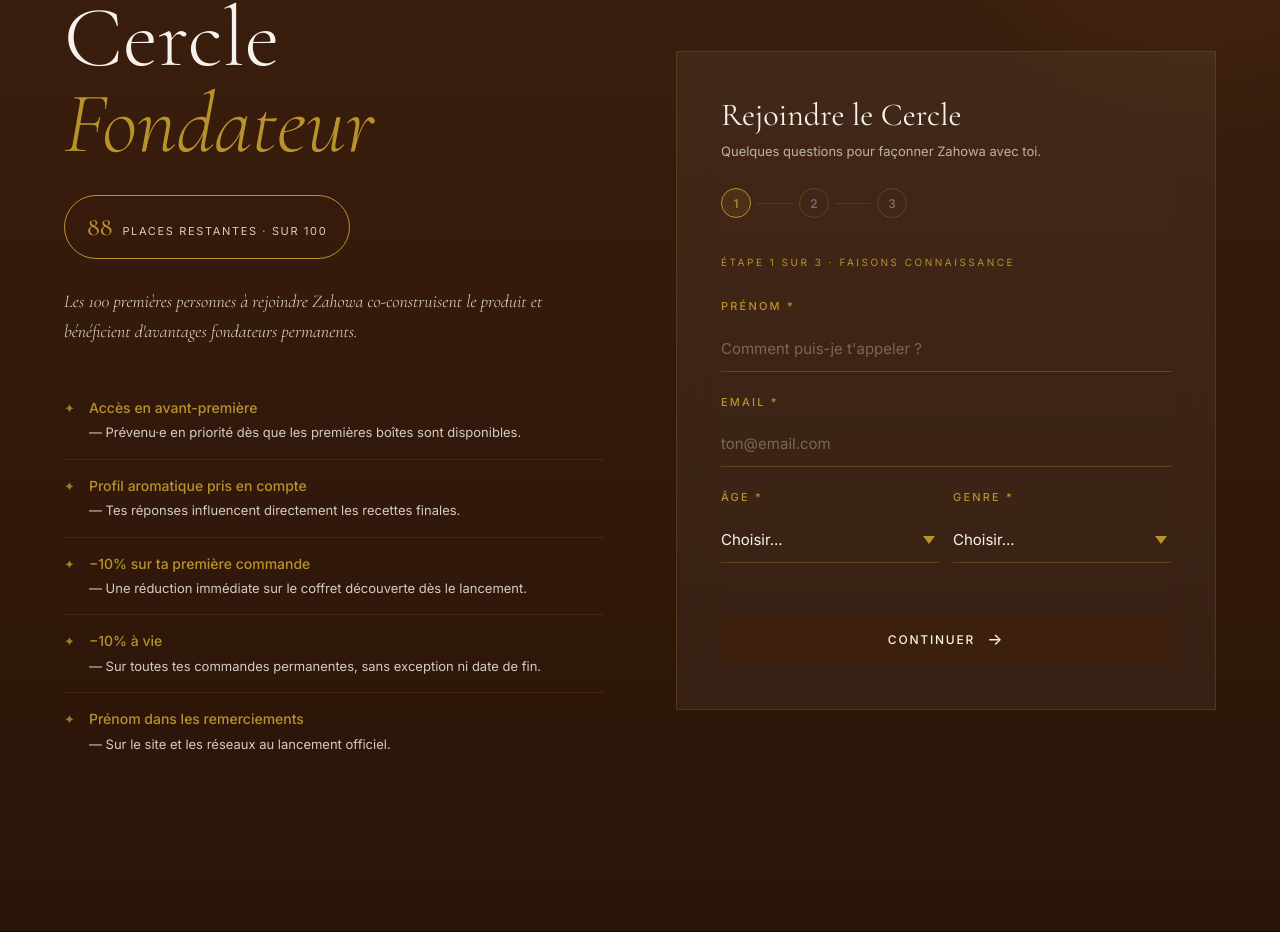
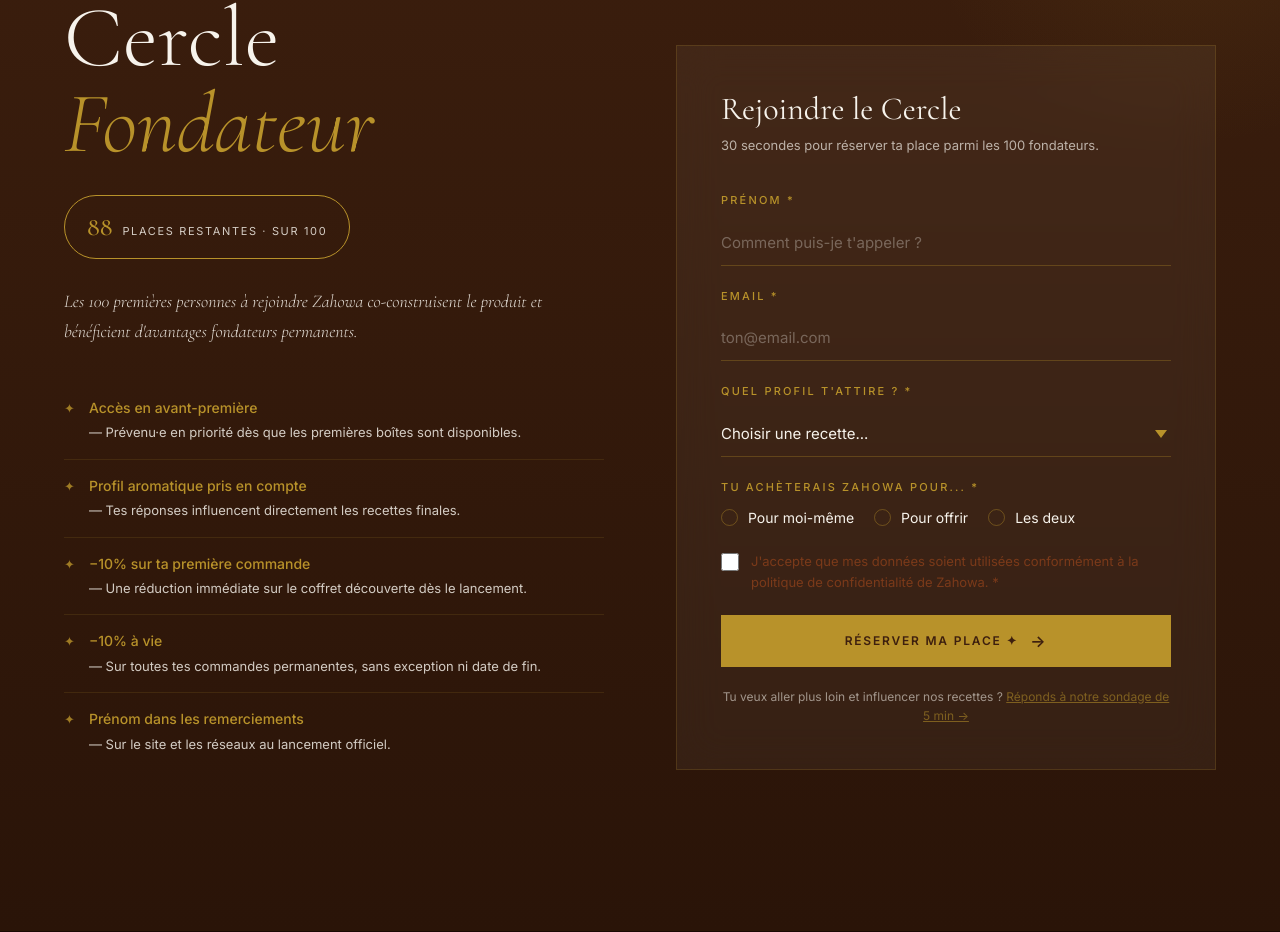
Before and after one commit to bussinessRhazal/zahowa, a React (Vite) app: page / in a window 1280 px wide. Shown: the part 4106-5038 px from the top of the page. Built offline with nearby package versions, Linux system fonts and the light colour scheme.

Commit message:
Update FoundersForm.jsx

```diff
--- a/src/components/FoundersForm.jsx
+++ b/src/components/FoundersForm.jsx
@@ -3,19 +3,20 @@
 import { SITE_CONFIG, FORM_OPTIONS } from '../data/siteConfig';
 
 export default function FoundersForm() {
-  const { register, handleSubmit, formState: { errors, isSubmitting }, reset } = useForm({ mode: 'onTouched' });
+  const {
+    register,
+    handleSubmit,
+    formState: { errors, isSubmitting },
+    reset
+  } = useForm({ mode: 'onTouched' });
   const [status, setStatus] = useState(null);
-  const [step, setStep] = useState(1);
 
   const onSubmit = async (data) => {
     try {
-    const moments = Array.isArray(data.moments)
-      ? data.moments.join(', ')
-      : (data.moments || '');
       const res = await fetch(SITE_CONFIG.formEndpoint, {
         method: 'POST',
         headers: { 'Content-Type': 'application/json', 'Accept': 'application/json' },
-      body: JSON.stringify({ ...data, moments })
+        body: JSON.stringify(data)
       });
       if (res.ok) { setStatus('success'); reset(); }
       else throw new Error();
@@ -33,24 +34,27 @@
         </div>
         <h3 className="founders-form__success-title">Shukran !</h3>
         <p className="founders-form__success-text">
-        Tu es dans la liste. On te prévient en avant-première<br />
-        dès que Zahowa est prête.
+          Tu es désormais l'un·e des 100 fondateurs·rices de Zahowa.<br />
+          Un email de confirmation arrive dans quelques minutes.
         </p>
         <p className="founders-form__success-social-label">Suis-nous sur les réseaux</p>
         <div className="founders-form__success-socials">
-        <a href="https://www.facebook.com/zahowacoffee/" target="_blank" rel="noopener noreferrer" className="success-social-btn" aria-label="Facebook">
-          <svg width="18" height="18" viewBox="0 0 24 24" fill="currentColor"><path d="M18 2h-3a5 5 0 0 0-5 5v3H7v4h3v8h4v-8h3l1-4h-4V7a1 1 0 0 1 1-1h3z"/></svg>
+          {[
+            { href: 'https://www.instagram.com/zahowacoffee/', label: 'Instagram', icon: <svg width="18" height="18" viewBox="0 0 24 24" fill="none" stroke="#3D1F0E" strokeWidth="2" strokeLinecap="round"><rect x="2" y="2" width="20" height="20" rx="5"/><circle cx="12" cy="12" r="4"/><circle cx="17.5" cy="6.5" r="1" fill="#3D1F0E" stroke="none"/></svg> },
+            { href: 'https://www.tiktok.com/@zahowacoffee', label: 'TikTok', icon: <svg width="18" height="18" viewBox="0 0 24 24" fill="#3D1F0E"><path d="M19.59 6.69a4.83 4.83 0 0 1-3.77-4.25V2h-3.45v13.67a2.89 2.89 0 0 1-2.88 2.5 2.89 2.89 0 0 1-2.89-2.89 2.89 2.89 0 0 1 2.89-2.89c.28 0 .54.04.79.1V9.01a6.34 6.34 0 0 0-6.13 6.33 6.34 6.34 0 0 0 12.67 0V8.69a8.18 8.18 0 0 0 4.78 1.52V6.76a4.85 4.85 0 0 1-1.01-.07z"/></svg> },
+            { href: 'https://www.facebook.com/zahowacoffee/', label: 'Facebook', icon: <svg width="18" height="18" viewBox="0 0 24 24" fill="#3D1F0E"><path d="M18 2h-3a5 5 0 0 0-5 5v3H7v4h3v8h4v-8h3l1-4h-4V7a1 1 0 0 1 1-1h3z"/></svg> },
+            { href: 'https://www.linkedin.com/company/zahowacoffee', label: 'LinkedIn', icon: <svg width="18" height="18" viewBox="0 0 24 24" fill="#3D1F0E"><path d="M16 8a6 6 0 0 1 6 6v7h-4v-7a2 2 0 0 0-4 0v7h-4v-7a6 6 0 0 1 6-6z"/><rect x="2" y="9" width="4" height="12"/><circle cx="4" cy="4" r="2"/></svg> }
+          ].map(s => (
+            <a key={s.label} href={s.href} target="_blank" rel="noopener noreferrer"
+              className="success-social-btn" aria-label={s.label}>{s.icon}</a>
+          ))}
+        </div>
+        <p style={{ marginTop: '24px', fontSize: '13px', opacity: 0.6 }}>
+          Tu veux aller plus loin ?{' '}
+          <a href="/sondage.html" style={{ color: 'var(--or-imperial)', textDecoration: 'underline' }}>
+            Réponds à notre sondage de 5 min →
           </a>
-        <a href="https://www.instagram.com/zahowacoffee/" target="_blank" rel="noopener noreferrer" className="success-social-btn" aria-label="Instagram">
-          <svg width="18" height="18" viewBox="0 0 24 24" fill="none" stroke="currentColor" strokeWidth="2" strokeLinecap="round" strokeLinejoin="round"><rect x="2" y="2" width="20" height="20" rx="5"/><circle cx="12" cy="12" r="4"/><circle cx="17.5" cy="6.5" r="0.5" fill="currentColor"/></svg>
-        </a>
-        <a href="https://www.tiktok.com/@zahowacoffee" target="_blank" rel="noopener noreferrer" className="success-social-btn" aria-label="TikTok">
-          <svg width="18" height="18" viewBox="0 0 24 24" fill="currentColor"><path d="M19.59 6.69a4.83 4.83 0 0 1-3.77-4.25V2h-3.45v13.67a2.89 2.89 0 0 1-2.88 2.5 2.89 2.89 0 0 1-2.89-2.89 2.89 2.89 0 0 1 2.89-2.89c.28 0 .54.04.79.1V9.01a6.33 6.33 0 0 0-.79-.05 6.34 6.34 0 0 0-6.34 6.34 6.34 6.34 0 0 0 6.34 6.34 6.34 6.34 0 0 0 6.33-6.34V8.69a8.18 8.18 0 0 0 4.78 1.52V6.76a4.85 4.85 0 0 1-1.01-.07z"/></svg>
-        </a>
-        <a href="https://www.linkedin.com/company/zahowacoffee" target="_blank" rel="noopener noreferrer" className="success-social-btn" aria-label="LinkedIn">
-          <svg width="18" height="18" viewBox="0 0 24 24" fill="currentColor"><path d="M16 8a6 6 0 0 1 6 6v7h-4v-7a2 2 0 0 0-2-2 2 2 0 0 0-2 2v7h-4v-7a6 6 0 0 1 6-6z"/><rect x="2" y="9" width="4" height="12"/><circle cx="4" cy="4" r="2"/></svg>
-        </a>
-      </div>
+        </p>
       </div>
     </div>
   );
@@ -59,135 +63,73 @@
     <div className="founders-form">
       <header className="founders-form__header">
         <h3 className="founders-form__title">Rejoindre le Cercle</h3>
-        <p className="founders-form__subtitle">Quelques questions pour façonner Zahowa avec toi.</p>
-        <div className="founders-form__steps" aria-hidden="true">
-          {[1,2,3].map((n, i) => (<>
-            {i > 0 && <span key={`l${n}`} className="founders-form__step-line" />}
-            <span key={n} className={`founders-form__step${step >= n ? ' is-active' : ''}`}>{n}</span>
-          </>))}
-        </div>
+        <p className="founders-form__subtitle">
+          30 secondes pour réserver ta place parmi les 100 fondateurs.
+        </p>
       </header>
 
       <form onSubmit={handleSubmit(onSubmit)} noValidate>
-        {step === 1 && (
-          <div className="founders-form__step-content">
-            <p className="founders-form__step-label">Étape 1 sur 3 · Faisons connaissance</p>
+
+        {/* Prénom */}
         <div className="form-group">
           <label htmlFor="prenom" className="form-label">Prénom *</label>
-              <input id="prenom" type="text" className={`form-input${errors.prenom ? ' has-error' : ''}`}
+          <input id="prenom" type="text"
+            className={`form-input${errors.prenom ? ' has-error' : ''}`}
             placeholder="Comment puis-je t'appeler ?"
-                {...register('prenom', { required: 'Ton prénom est requis', minLength: { value: 2, message: '2 caractères min.' } })} />
+            {...register('prenom', { required: 'Ton prénom est requis' })} />
           {errors.prenom && <span className="form-error">{errors.prenom.message}</span>}
         </div>
+
+        {/* Email */}
         <div className="form-group">
           <label htmlFor="email" className="form-label">Email *</label>
-              <input id="email" type="email" className={`form-input${errors.email ? ' has-error' : ''}`}
+          <input id="email" type="email"
+            className={`form-input${errors.email ? ' has-error' : ''}`}
             placeholder="ton@email.com"
-                {...register('email', { required: 'Ton email est requis', pattern: { value: /^[^\s@]+@[^\s@]+\.[^\s@]+$/, message: 'Email invalide' } })} />
+            {...register('email', {
+              required: 'Ton email est requis',
+              pattern: { value: /^[^\s@]+@[^\s@]+\.[^\s@]+$/, message: 'Email invalide' }
+            })} />
           {errors.email && <span className="form-error">{errors.email.message}</span>}
         </div>
-            <div className="form-row">
+
+        {/* Profil aromatique */}
         <div className="form-group">
-                <label className="form-label">Âge *</label>
-                <select className={`form-select${errors.age ? ' has-error' : ''}`} defaultValue=""
-                  {...register('age', { required: 'Requis' })}>
-                  <option value="" disabled>Choisir...</option>
-                  {FORM_OPTIONS.ageRanges.map(o => <option key={o.value} value={o.value}>{o.label}</option>)}
-                </select>
-                {errors.age && <span className="form-error">{errors.age.message}</span>}
-              </div>
-              <div className="form-group">
-                <label className="form-label">Genre *</label>
-                <select className={`form-select${errors.genre ? ' has-error' : ''}`} defaultValue=""
-                  {...register('genre', { required: 'Requis' })}>
-                  <option value="" disabled>Choisir...</option>
-                  {FORM_OPTIONS.genders.map(o => <option key={o.value} value={o.value}>{o.label}</option>)}
-                </select>
-                {errors.genre && <span className="form-error">{errors.genre.message}</span>}
-              </div>
-            </div>
-            <div className="founders-form__actions">
-              <button type="button" className="btn-primary btn-primary--full" onClick={() => {
-                const ok = ['prenom','email','age','genre'].every(f => { const el = document.querySelector(`[name="${f}"]`); return el?.value && el.value !== ''; });
-                if (ok) setStep(2); else handleSubmit(() => {})();
-              }}>Continuer <span className="btn-primary__arrow">→</span></button>
-            </div>
-          </div>
-        )}
-
-        {step === 2 && (
-          <div className="founders-form__step-content">
-            <p className="founders-form__step-label">Étape 2 sur 3 · Tes habitudes café</p>
-            <div className="form-group">
-              <label className="form-label">Tu bois du café... *</label>
-              <div className="form-radios">
-                {FORM_OPTIONS.consumption.map(o => (
-                  <label key={o.value} className="form-radio">
-                    <input type="radio" value={o.value} {...register('consommation', { required: true })} />
-                    <span className="form-radio__mark" /><span className="form-radio__label">{o.label}</span>
-                  </label>
+          <label className="form-label">Quel profil t'attire ? *</label>
+          <select className={`form-select${errors.profil ? ' has-error' : ''}`}
+            defaultValue=""
+            {...register('profil', { required: 'Choisis un profil' })}>
+            <option value="" disabled>Choisir une recette...</option>
+            {FORM_OPTIONS.profiles.map(o => (
+              <option key={o.value} value={o.value}>{o.label}</option>
             ))}
-              </div>
-            </div>
-            <div className="form-group">
-              <label className="form-label">À quels moments ? <small>(plusieurs réponses)</small></label>
-              <div className="form-checks">
-                {FORM_OPTIONS.moments.map(o => (
-                  <label key={o.value} className="form-check">
-                    <input type="checkbox" value={o.value} {...register('moments')} />
-                    <span className="form-check__mark">✓</span><span className="form-check__label">{o.label}</span>
-                  </label>
-                ))}
-              </div>
-            </div>
-            <div className="founders-form__actions founders-form__actions--split">
-              <button type="button" className="btn-ghost" onClick={() => setStep(1)}>← Retour</button>
-              <button type="button" className="btn-primary" onClick={() => {
-                if (document.querySelector('[name="consommation"]:checked')) setStep(3);
-              }}>Continuer <span className="btn-primary__arrow">→</span></button>
-            </div>
-          </div>
-        )}
-
-        {step === 3 && (
-          <div className="founders-form__step-content">
-            <p className="founders-form__step-label">Étape 3 sur 3 · Pour finir</p>
-            <div className="form-group">
-              <label className="form-label">Profil aromatique *</label>
-              <select className={`form-select${errors.profil ? ' has-error' : ''}`} defaultValue=""
-                {...register('profil', { required: 'Requis' })}>
-                <option value="" disabled>Choisir...</option>
-                {FORM_OPTIONS.profiles.map(o => <option key={o.value} value={o.value}>{o.label}</option>)}
           </select>
           {errors.profil && <span className="form-error">{errors.profil.message}</span>}
         </div>
+
+        {/* Intention */}
         <div className="form-group">
           <label className="form-label">Tu achèterais Zahowa pour... *</label>
           <div className="form-radios form-radios--horizontal">
             {FORM_OPTIONS.intentions.map(o => (
               <label key={o.value} className="form-radio">
-                    <input type="radio" value={o.value} {...register('intention', { required: true })} />
-                    <span className="form-radio__mark" /><span className="form-radio__label">{o.label}</span>
+                <input type="radio" value={o.value}
+                  {...register('intention', { required: true })} />
+                <span className="form-radio__mark" />
+                <span className="form-radio__label">{o.label}</span>
               </label>
             ))}
           </div>
         </div>
-            <div className="form-group">
-              <label htmlFor="source" className="form-label">Comment as-tu connu Zahowa ?</label>
-              <select id="source" className="form-select" defaultValue="" {...register('source')}>
-                <option value="">Préfère ne pas dire</option>
-                {FORM_OPTIONS.channels.map(o => <option key={o.value} value={o.value}>{o.label}</option>)}
-              </select>
-            </div>
+
+        {/* Consentement */}
         <div className="form-group">
           <label className="consent-label">
-    <input
-      type="checkbox"
-      {...register('consentement', { required: 'Tu dois accepter pour continuer' })}
-    />
+            <input type="checkbox"
+              {...register('consentement', { required: 'Requis pour continuer' })} />
             <span className="consent-text">
-      J'accepte que mes données soient utilisées pour traiter ma demande,
-      conformément à la politique de confidentialité de Zahowa. *
+              J'accepte que mes données soient utilisées conformément
+              à la politique de confidentialité de Zahowa. *
             </span>
           </label>
           {errors.consentement && (
@@ -197,19 +139,26 @@
 
         {status === 'error' && (
           <div className="form-error-banner">
-                Erreur d'envoi. Écris-nous à <a href="mailto:contact@zahowa.com">contact@zahowa.com</a>
+            Erreur d'envoi. Écris-nous à{' '}
+            <a href="mailto:contact@zahowa.com">contact@zahowa.com</a>
           </div>
         )}
-            <div className="founders-form__actions founders-form__actions--split">
-              <button type="button" className="btn-ghost" onClick={() => setStep(2)}>← Retour</button>
-              <button type="submit" className="btn-primary btn-primary--gold" disabled={isSubmitting}>
-                {isSubmitting ? 'Envoi...' : 'Réserver ma place'}
-                <span className="btn-primary__arrow">→</span>
+
+        <button type="submit" className="btn-primary btn-primary--gold btn-primary--full"
+          disabled={isSubmitting}>
+          {isSubmitting ? 'Envoi...' : 'Réserver ma place ✦'}
+          {!isSubmitting && <span className="btn-primary__arrow">→</span>}
         </button>
-            </div>
-            <p className="founders-form__disclaimer">Pas de spam. Désinscription en 1 clic.</p>
-          </div>
-        )}
+
+        {/* Lien vers le sondage complet */}
+        <p style={{ marginTop: '20px', fontSize: '12px', opacity: 0.55, textAlign: 'center', lineHeight: 1.6 }}>
+          Tu veux aller plus loin et influencer nos recettes ?{' '}
+          <a href="/sondage.html"
+            style={{ color: 'var(--or-imperial)', textDecoration: 'underline' }}>
+            Réponds à notre sondage de 5 min →
+          </a>
+        </p>
+
       </form>
     </div>
   );
```
Lines whose indentation alone changed are shown as unchanged.
